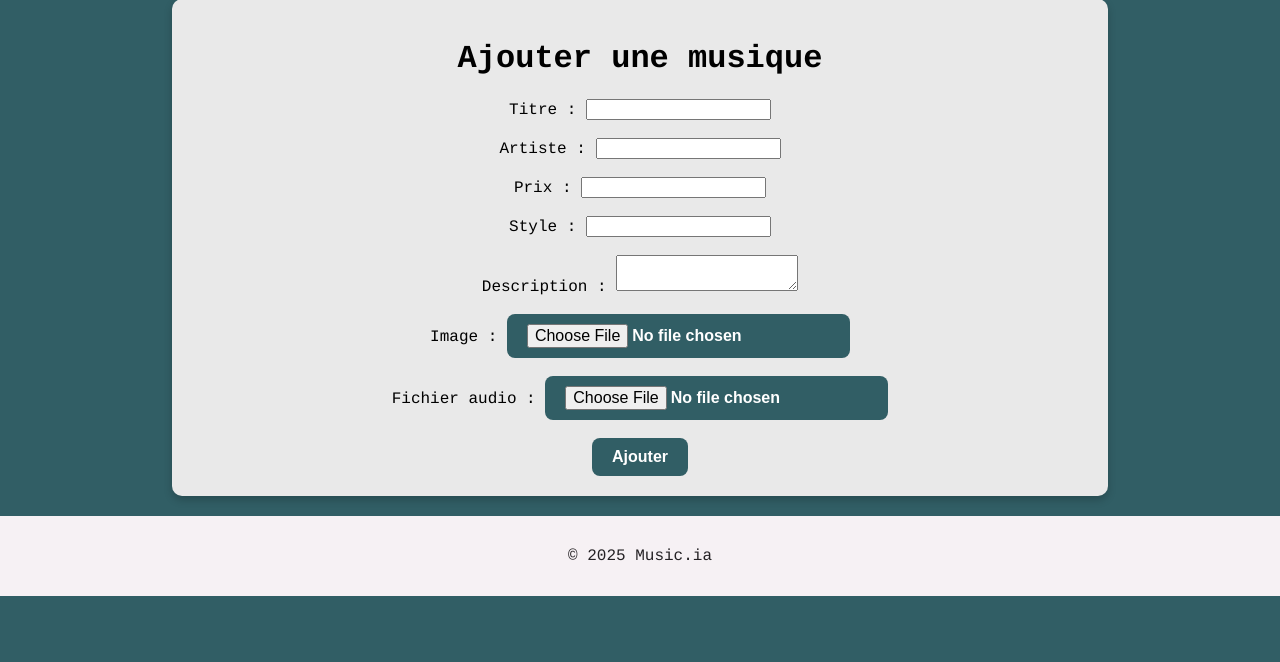
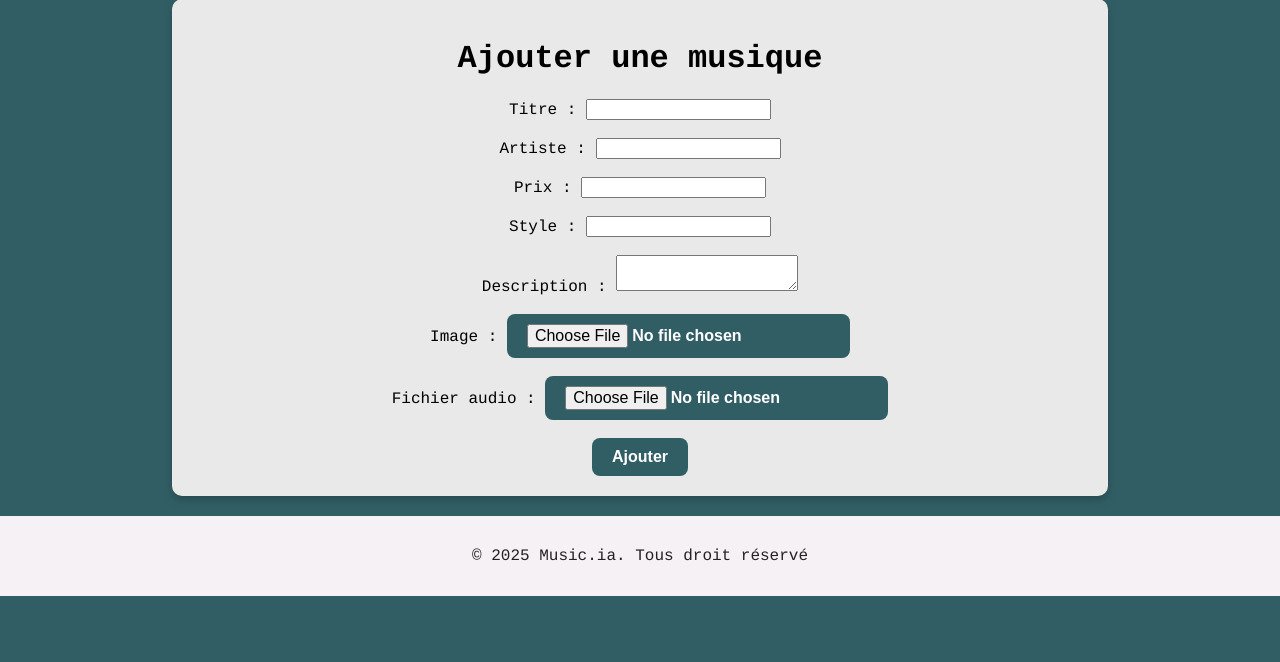
Before and after one commit to MeXam84/R209-PHP_SQL, a PHP site: page /ajout_produit.php in a window 1280 px wide. Shown: the part 101-763 px from the top of the page. Run offline with PHP 8.4, Linux system fonts and the light colour scheme; the visitor is signed in with stand-in values (Sample User, id 1).

Commit message:
modified:   site/SQL.db     	modified:   site/ajout_produit.php

```diff
--- a/site/ajout_produit.php
+++ b/site/ajout_produit.php
@@ -165,7 +165,7 @@ if ($_SERVER['REQUEST_METHOD'] === 'POST') {
 </div>
 
 <footer>
-    <p>© 2025 Music.ia</p>
+    <p>© 2025 Music.ia. Tous droit réservé</p>
 </footer>
 </body>
 </html>
```
Also changed, not shown: site/SQL.db.
